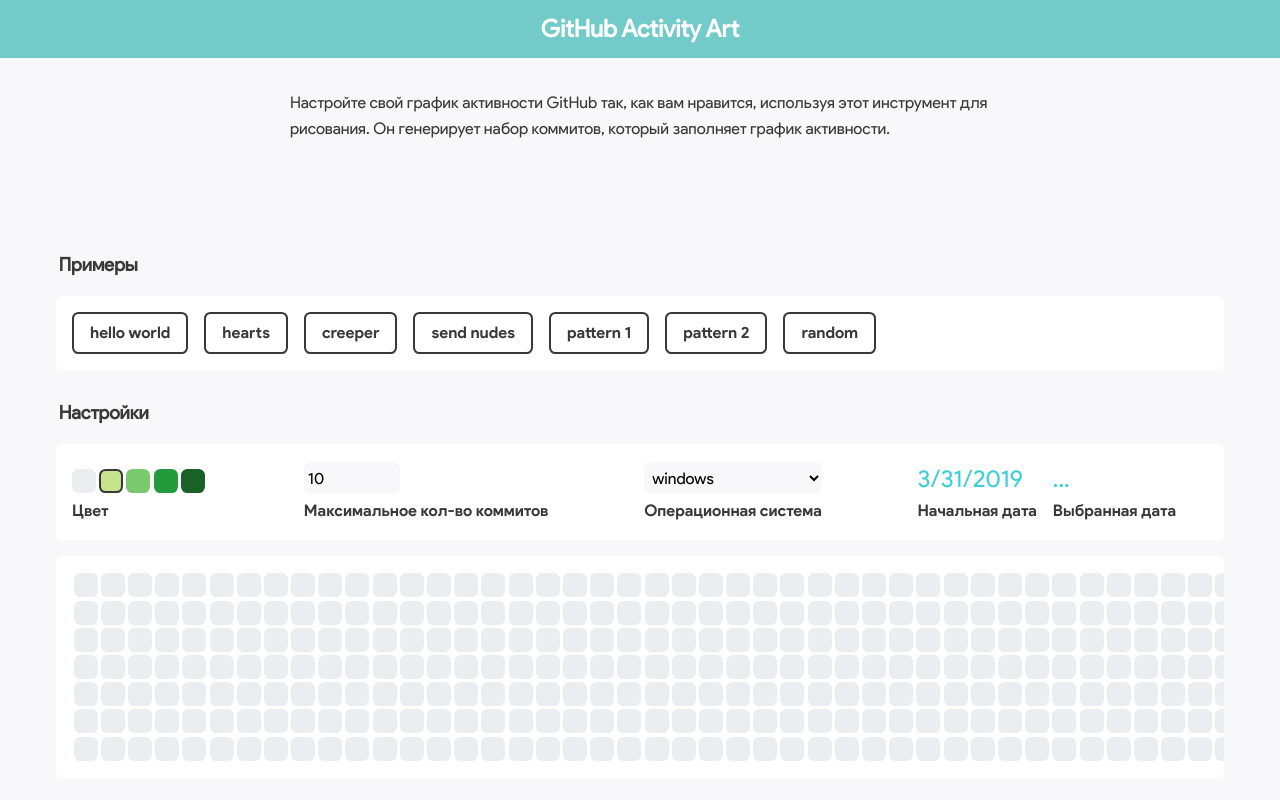
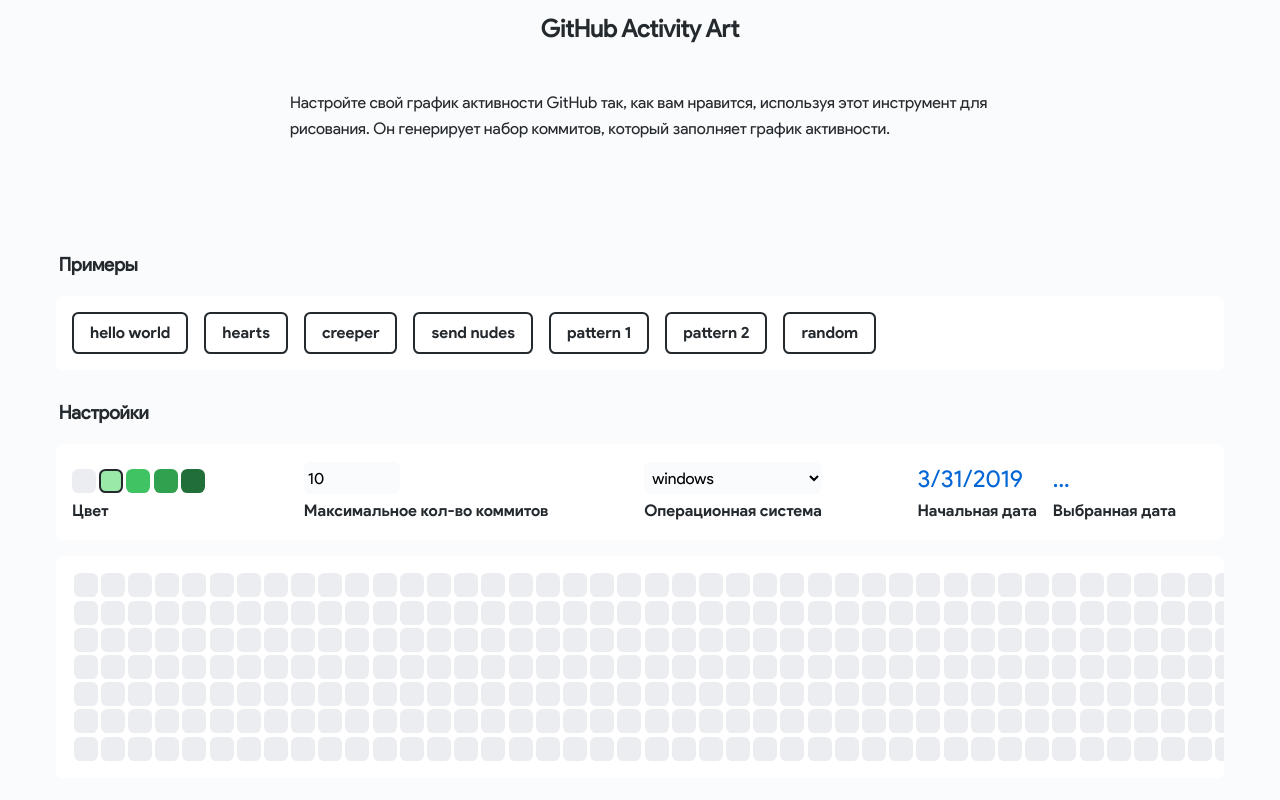
Before and after one commit to dumaevrinat/github_activity_art, a React (Create React App) app: page / in a window 1280 px wide. Shown: the top 800 px of the page. Built offline with nearby package versions, Linux system fonts and the light colour scheme.

Commit message:
update style

```diff
--- a/public/style.css
+++ b/public/style.css
@@ -1,3 +1,12 @@
+:root {
+    --color-primary: #0366D6;
+    --color-secondary: #6f42c1;
+
+    --color-default: #24292e;
+    --color-background-default: #fafbfc;
+    --color-background-secondary: #fff;
+}
+
 @font-face {
     font-family: 'Product Sans Regular';
     font-style: normal;
@@ -18,8 +27,8 @@
     font-family: 'Product Sans Regular', sans-serif;
     font-size: 16px;
     line-height: 1.6;
-    color: #383838;
-    background-color: #F8F8FA;
+    color: var(--color-default);
+    background-color: var(--color-background-default);
 }
 
 button {
@@ -29,8 +38,8 @@
     margin: 1em;
     font-family: 'Product Sans Bold', sans-serif;
     font-size: 16px;
-    color: #fff;
-    background-color: #72CBC8;
+    color: var(--color-background-secondary);
+    background-color: var(--color-primary);
     border-radius: 0.4em;
     transition: filter .2s, scale .2s;
     transition-timing-function: ease-in-out;
@@ -50,7 +59,7 @@
     outline: none;
     font-family: 'Product Sans Regular', sans-serif;
     font-size: 1em;
-    background-color: #F8F8FA;
+    background-color: var(--color-background-default);
     padding: 0.25em 0.25em;
     margin-bottom: 0.25em;
     border-radius: 0.4em;
@@ -62,7 +71,7 @@
     outline: none;
     font-family: 'Product Sans Regular', sans-serif;
     font-size: 1em;
-    background-color: #F8F8FA;
+    background-color: var(--color-background-default);
     padding: 0.25em 0.25em;
     margin-bottom: 0.25em;
     border-radius: 0.4em;
@@ -71,7 +80,7 @@
 
 header {
     flex-direction: row;
-    background-color: #72CBC8;
+    background-color: var(--color-background-default);
 }
 
 h3 {
@@ -81,7 +90,7 @@
 a {
     text-decoration: none;
     font-family: 'Product Sans Bold', sans-serif;
-    color: #ffffff;
+    color: var(--color-default);
 }
 
 a:hover {
@@ -93,7 +102,7 @@
 }
 
 pre {
-    background-color: #F8F8FA;
+    background-color: var(--color-background-default);
     border-radius: 0.4em;
     padding: 0.25em 0.25em;
     white-space: pre-wrap;
@@ -106,7 +115,7 @@
     align-items: center;
     justify-content: center;
     height: 4em;
-    background-color: #72CBC8;
+    background-color: var(--color-background-secondary);
     margin-top: 2em;
 }
 
@@ -124,7 +133,7 @@
     flex-direction: row;
     margin: 1em;
     padding: 1em;
-    background-color: #ffffff;
+    background-color: var(--color-background-secondary);
     border-radius: 0.4em;
 }
 
@@ -133,7 +142,7 @@
     white-space: nowrap;
     font-size: 24px;
     font-weight: bold;
-    color: #fff;
+    color: var(--color-default);
 }
 
 .description {
@@ -151,9 +160,9 @@
 .boardTemplate {
     padding: 0.6em 1em ;
     margin: 0 1em 0 0;
-    background-color: #ffffff;
-    color: #383838;
-    border: 0.15em solid #383838;
+    background-color: var(--color-background-secondary);
+    color: var(--color-default);
+    border: 0.15em solid var(--color-default);
     white-space: nowrap;
 }
 
@@ -192,7 +201,7 @@
     height: 1.5em;
     margin: 0.2em 0.2em 0.2em 0;
     padding: 0 0 0 0;
-    border: 0.15em solid #383838;
+    border: 0.15em solid var(--color-default);
 }
 
 .maxCommitSettings {
@@ -220,7 +229,7 @@
 
 .dateValue {
     font-size: 1.5em;
-    color: #3DCED7;
+    color: var(--color-primary);
 }
 
 .board {
@@ -231,15 +240,15 @@
 .generatedCode::-webkit-scrollbar, .block::-webkit-scrollbar {
     height: 0.5em;
     width: 0.5em;
-    background-color: #ffffff;
-    color: #ffffff;
+    background-color: var(--color-background-secondary);
+    color: var(--color-background-secondary);
     border-radius: 0.4em;
 }
 
 .generatedCode::-webkit-scrollbar-thumb, .block::-webkit-scrollbar-thumb {
     height: 0.5em;
     width: 0.5em;
-    background-color: #383838;
+    background-color: var(--color-default);
     border-radius: 0.4em;
 }
 
@@ -263,11 +272,11 @@
 }
 
 .clearButton {
-    background-color: #FA6B25;
+    background-color: var(--color-secondary);
 }
 
 .generateButton {
-    background-color: #7F62D0;
+    background-color: var(--color-primary);
 }
 
 .copyButton {
@@ -277,7 +286,7 @@
     box-sizing: border-box;
     width: 100%;
     height: 16em;
-    background-color: #ffffff;
+    background-color: var(--color-background-secondary);
     outline: none;
     resize: none;
     white-space: pre;
--- a/src/App.js
+++ b/src/App.js
@@ -15,7 +15,7 @@
     date.setDate(date.getDate() - 365 - date.getDay() + 1);
 
     const startDate = date;
-    const colors = ['#ebedf0', '#c6e48b', '#7bc96f', '#239a3b', '#196127'];
+    const colors = ['#ebedf0', '#9BE9A8', '#40C463', '#30A14E', '#216E39'];
     const OSCommands = [getCommandsWindows, getCommandsLinux];
 
     const [selectedType, setSelectedType] = useState(1);
@@ -98,16 +98,16 @@
                 />
 
                 <div className='boardButtons'>
-                    <button className='clearButton' onClick={() => clearBoard()}>
-                        Очистить
-                    </button>
-
                     <button className='generateButton' onClick={() => generateScript()}>
                         Сгенерировать
                     </button>
 
                     <button className='copyButton' onClick={() => copy(generatedCode)}>
                         Скопировать
+                    </button>
+
+                    <button className='clearButton' onClick={() => clearBoard()}>
+                        Очистить
                     </button>
                 </div>
 
```
